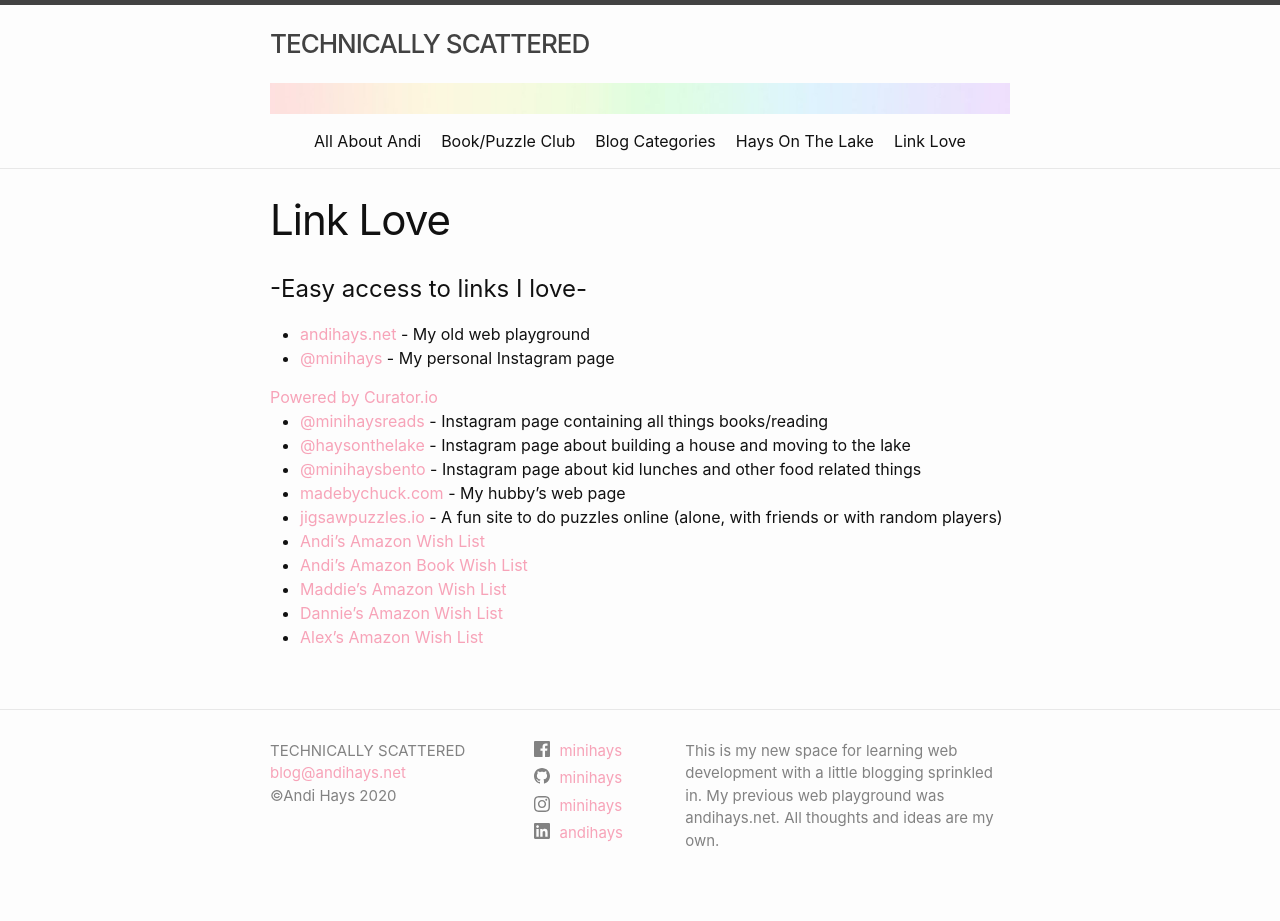
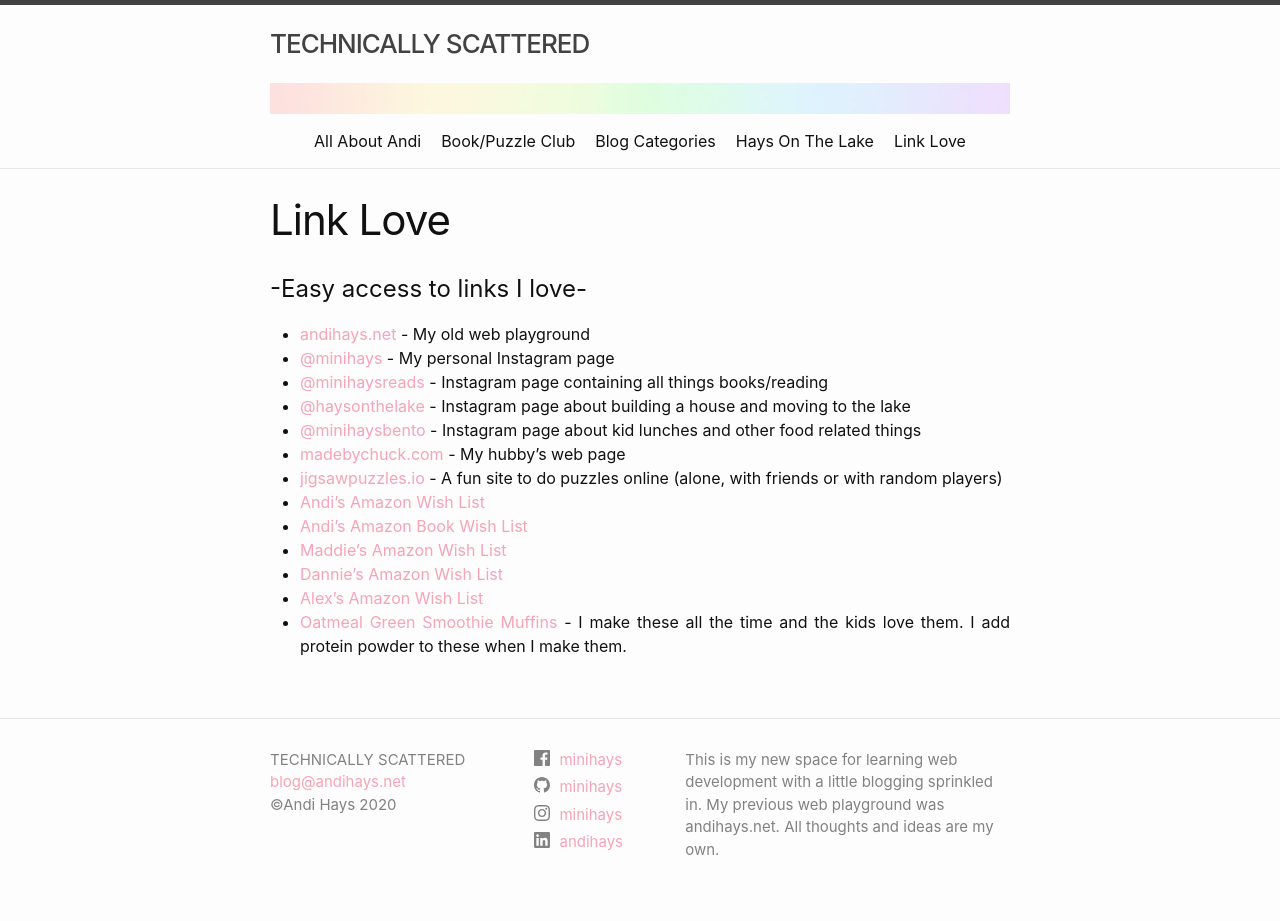
Before and after one commit to minihays/minihays.github.io, a Jekyll site: the page built from links.markdown, in a window 1280 px wide. Built offline with Jekyll 4.4.1, drawn with Linux system fonts in a browser that asks for light colours; some of the changed lines change nothing that is shown.

Commit message:
added new link

```diff
--- a/links.markdown
+++ b/links.markdown
@@ -6,19 +6,6 @@ permalink: /links/
 # -Easy access to links I love-
 - [andihays.net](http://andihays.net) - My old web playground<br />
 - [@minihays](http://instagram.com/minihays/) - My personal Instagram page<br />
-
-<!-- Place <div> tag where you want the feed to appear -->
-<div id="curator-feed-minihays-layout"><a href="https://curator.io" target="_blank" class="crt-logo crt-tag">Powered by Curator.io</a></div>
-<!-- The Javascript can be moved to the end of the html page before the </body> tag -->
-<script type="text/javascript">
-/* curator-feed-minihays-layout */
-(function(){
-var i, e, d = document, s = "script";i = d.createElement("script");i.async = 1;
-i.src = "https://cdn.curator.io/published/877acea4-e96d-4193-b425-f0e292855841.js";
-e = d.getElementsByTagName(s)[0];e.parentNode.insertBefore(i, e);
-})();
-</script>
-
 - [@minihaysreads](http://instagram.com/minihaysreads/) - Instagram page containing all things books/reading
 - [@haysonthelake](http://instagram.com/haysonthelake/) - Instagram page about building a house and moving to the lake
 - [@minihaysbento](http://www.instagram.com/minihaysbento/) - Instagram page about kid lunches and other food related things
@@ -29,3 +16,4 @@ e = d.getElementsByTagName(s)[0];e.parentNode.insertBefore(i, e);
 - [Maddie's Amazon Wish List](https://www.amazon.com/hz/wishlist/ls/24C9HR0VAXTM9?ref_=wl_share)
 - [Dannie's Amazon Wish List](https://www.amazon.com/hz/wishlist/ls/3E8BJ1V0DV3EM?ref_=wl_share)
 - [Alex's Amazon Wish List](https://www.amazon.com/hz/wishlist/ls/BX6IO38STJYM?ref_=wl_share)
+- [Oatmeal Green Smoothie Muffins](https://thenaturalnurturer.com/oatmeal-green-smoothie-muffins/) - I make these all the time and the kids love them. I add protein powder to these when I make them.
```
